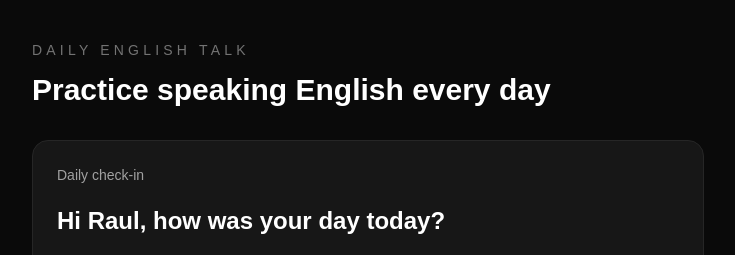
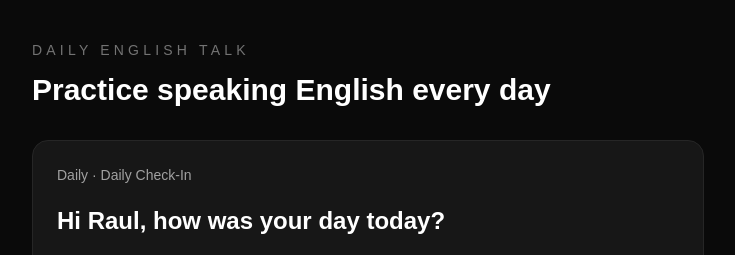
Before and after one commit to RAWLABdev/rawtalk, a Next.js app: page / in a window 1280 px wide. Shown: the top 255 px of the page, without its empty margins (272-1007 px from the left). Built offline with nearby package versions, Linux system fonts and the light colour scheme.

Commit message:
refactor: organize conversations and speech hooks

```diff
--- a/src/app/page.tsx
+++ b/src/app/page.tsx
@@ -1,81 +1,22 @@
-// src/app/page.tsx
 "use client";
 
 import { useState } from "react";
-
-const conversations = [
-  {
-    title: "Daily check-in",
-    prompt: "Hi Raul, how was your day today?",
-    suggestion: "My day was good. I worked on my projects and practiced English.",
-  },
-  {
-    title: "Talking about work",
-    prompt: "Can you tell me what you do for work?",
-    suggestion:
-      "I am a frontend developer. I work with React, React Native, TypeScript and Next.js.",
-  },
-  {
-    title: "Talking about hobbies",
-    prompt: "What do you usually do in your free time?",
-    suggestion:
-      "In my free time, I like climbing, walking with my dog Nuria, and building digital projects.",
-  },
-  {
-    title: "Job interview",
-    prompt: "Tell me about your experience with React.",
-    suggestion:
-      "I have over four years of experience working with React and React Native. I have worked on banking applications, design systems, and mobile features.",
-  },
-];
+import { conversations } from "@/data/conversations";
+import { useSpeechRecognition } from "@/hooks/useSpeechRecognition";
+import { useTextToSpeech } from "@/hooks/useTextToSpeech";
 
 export default function Home() {
   const [index, setIndex] = useState(0);
-  const [transcript, setTranscript] = useState("");
-  const [isListening, setIsListening] = useState(false);
+
+  const { speak } = useTextToSpeech();
+
+  const { transcript, isListening, startListening, resetTranscript } =
+    useSpeechRecognition();
 
   const current = conversations[index];
 
-  const speak = (text: string) => {
-    const utterance = new SpeechSynthesisUtterance(text);
-    utterance.lang = "en-US";
-    utterance.rate = 0.85;
-    window.speechSynthesis.speak(utterance);
-  };
-
-  const startListening = () => {
-    const SpeechRecognition =
-      window.SpeechRecognition || window.webkitSpeechRecognition;
-
-    if (!SpeechRecognition) {
-      alert("Speech recognition is not supported in this browser. Try Chrome.");
-      return;
-    }
-
-    const recognition = new SpeechRecognition();
-    recognition.lang = "en-US";
-    recognition.interimResults = false;
-    recognition.continuous = false;
-
-    recognition.onstart = () => {
-      setIsListening(true);
-      setTranscript("");
-    };
-
-    recognition.onresult = (event: SpeechRecognitionEvent) => {
-      const text = event.results[0][0].transcript;
-      setTranscript(text);
-    };
-
-    recognition.onend = () => {
-      setIsListening(false);
-    };
-
-    recognition.start();
-  };
-
   const nextConversation = () => {
-    setTranscript("");
+    resetTranscript();
     setIndex((prev) => (prev + 1) % conversations.length);
   };
 
@@ -92,7 +33,9 @@ export default function Home() {
         </div>
 
         <div className="rounded-2xl border border-neutral-800 bg-neutral-900 p-6">
-          <p className="text-sm text-neutral-400">{current.title}</p>
+          <p className="text-sm capitalize text-neutral-400">
+            {current.category} · {current.title}
+          </p>
 
           <h2 className="mt-4 text-2xl font-semibold leading-relaxed">
             {current.prompt}
--- a/src/data/conversations.ts
+++ b/src/data/conversations.ts
@@ -0,0 +1,35 @@
+import type { Conversation } from "@/types/conversation";
+
+export const conversations: Conversation[] = [
+  {
+    id: "daily-1",
+    title: "Daily check-in",
+    category: "daily",
+    prompt: "Hi Raul, how was your day today?",
+    suggestion: "My day was good. I worked on my projects and practiced English.",
+  },
+  {
+    id: "work-1",
+    title: "Talking about work",
+    category: "work",
+    prompt: "Can you tell me what you do for work?",
+    suggestion:
+      "I am a frontend developer. I work with React, React Native, TypeScript and Next.js.",
+  },
+  {
+    id: "climbing-1",
+    title: "Talking about hobbies",
+    category: "climbing",
+    prompt: "What do you usually do in your free time?",
+    suggestion:
+      "In my free time, I like climbing, walking with my dog Nuria, and building digital projects.",
+  },
+  {
+    id: "interview-1",
+    title: "Job interview",
+    category: "interview",
+    prompt: "Tell me about your experience with React.",
+    suggestion:
+      "I have over four years of experience working with React and React Native. I have worked on banking applications, design systems, and mobile features.",
+  },
+];
--- a/src/hooks/useSpeechRecognition.ts
+++ b/src/hooks/useSpeechRecognition.ts
@@ -0,0 +1,51 @@
+"use client";
+
+import { useState } from "react";
+
+export function useSpeechRecognition() {
+  const [transcript, setTranscript] = useState("");
+  const [isListening, setIsListening] = useState(false);
+
+  const startListening = () => {
+    const SpeechRecognition =
+      window.SpeechRecognition || window.webkitSpeechRecognition;
+
+    if (!SpeechRecognition) {
+      alert("Speech recognition is not supported in this browser. Try Chrome.");
+      return;
+    }
+
+    const recognition = new SpeechRecognition();
+
+    recognition.lang = "en-US";
+    recognition.interimResults = false;
+    recognition.continuous = false;
+
+    recognition.onstart = () => {
+      setIsListening(true);
+      setTranscript("");
+    };
+
+    recognition.onresult = (event: SpeechRecognitionEvent) => {
+      const text = event.results[0][0].transcript;
+      setTranscript(text);
+    };
+
+    recognition.onend = () => {
+      setIsListening(false);
+    };
+
+    recognition.start();
+  };
+
+  const resetTranscript = () => {
+    setTranscript("");
+  };
+
+  return {
+    transcript,
+    isListening,
+    startListening,
+    resetTranscript,
+  };
+}
--- a/src/hooks/useTextToSpeech.ts
+++ b/src/hooks/useTextToSpeech.ts
@@ -0,0 +1,15 @@
+export function useTextToSpeech() {
+  const speak = (text: string) => {
+    if (typeof window === "undefined") return;
+
+    window.speechSynthesis.cancel();
+
+    const utterance = new SpeechSynthesisUtterance(text);
+    utterance.lang = "en-US";
+    utterance.rate = 0.85;
+
+    window.speechSynthesis.speak(utterance);
+  };
+
+  return { speak };
+}
--- a/src/types/conversation.ts
+++ b/src/types/conversation.ts
@@ -0,0 +1,7 @@
+export type Conversation = {
+  id: string;
+  title: string;
+  category: "daily" | "work" | "interview" | "climbing";
+  prompt: string;
+  suggestion: string;
+};
```
